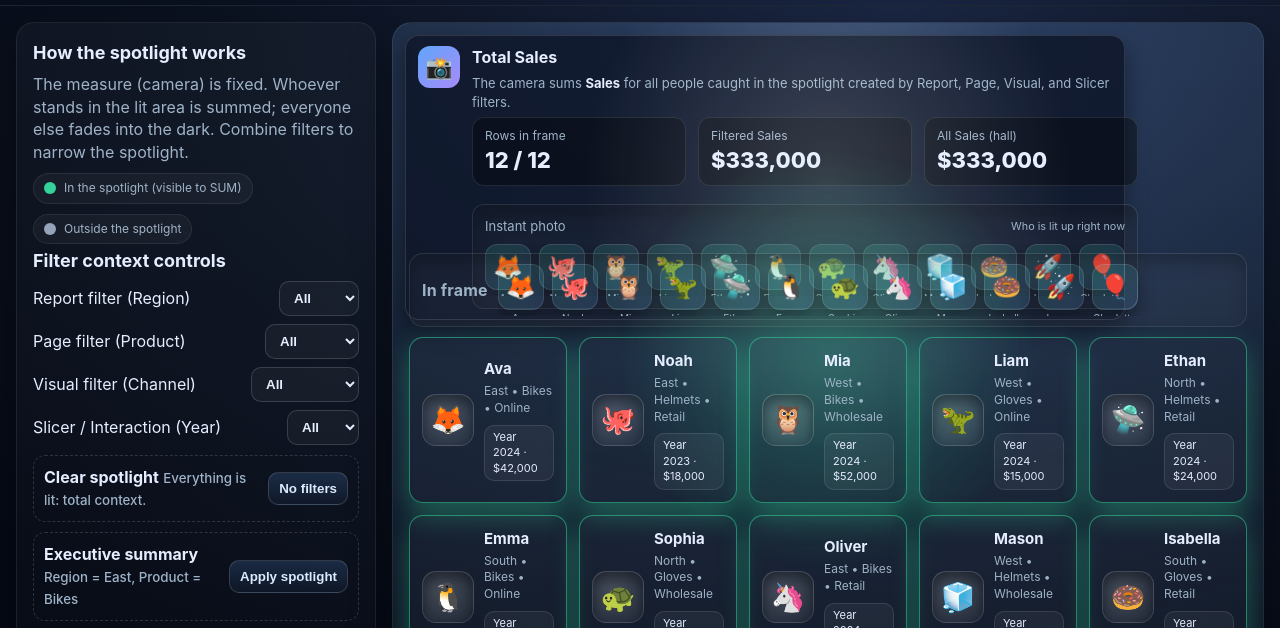
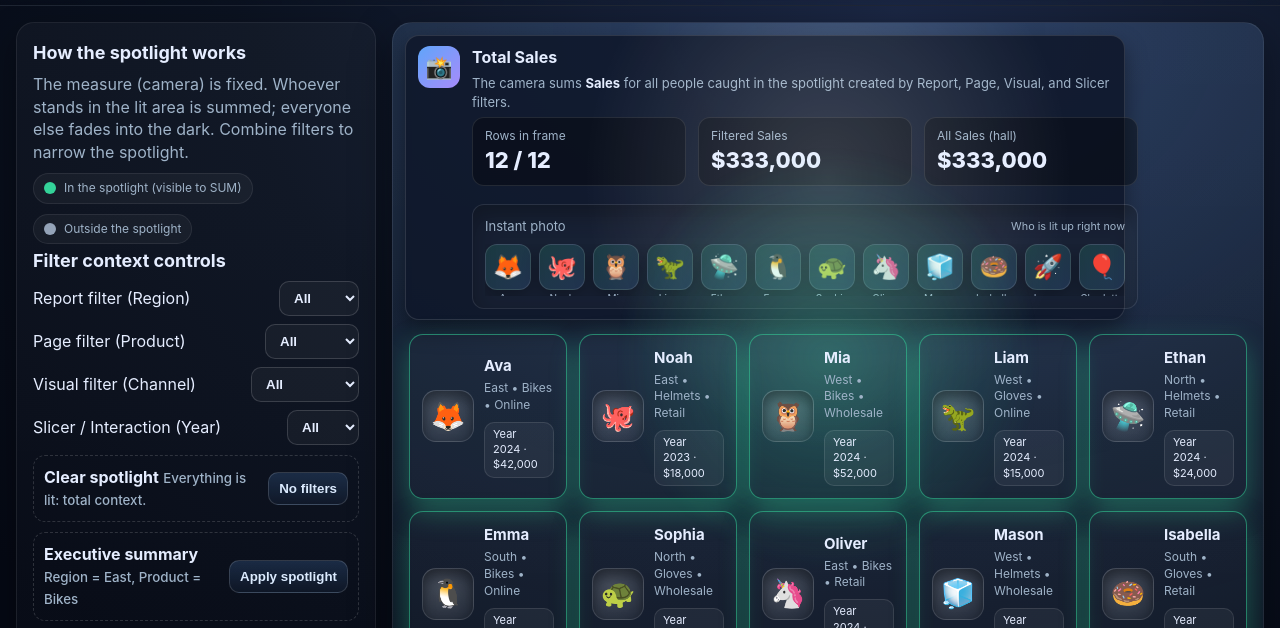
Before and after one commit to SRathinaGiri/PowerBI, a plain HTML site: page pages/FilterContextCamera.html in a window 1280 px wide. Shown: the part 143-771 px from the top of the page. Drawn offline with Linux system fonts and the light colour scheme.

Commit message:
Remove duplicate in-frame strip from filter context camera

```diff
--- a/pages/FilterContextCamera.html
+++ b/pages/FilterContextCamera.html
@@ -206,21 +206,6 @@
     .scenario button { width: 100%; background: linear-gradient(180deg, rgba(96,165,250,.18), rgba(96,165,250,.05)); color: #dbeafe; }
     .scenario small { color: var(--muted); }
 
-    .strip {
-      position: relative;
-      z-index: 2;
-      display: flex;
-      align-items: center;
-      gap: 10px;
-      padding: 10px 12px;
-      border-radius: 14px;
-      background: rgba(255,255,255,.04);
-      border: 1px solid rgba(255,255,255,.08);
-      box-shadow: inset 0 8px 16px rgba(0,0,0,.25);
-    }
-    .strip .label { color: var(--muted); font-weight: 700; letter-spacing: .01em; }
-    .strip .snap-grid { flex: 1; margin: 0; }
-
     @media (max-width: 720px) {
       .stage { padding: 24px 12px 12px; }
       .camera { position: relative; top: 0; left: 0; right: 0; max-width: none; width: 100%; margin-bottom: 12px; }
@@ -303,11 +288,6 @@
       <div class="beam"></div>
       <div class="spotlight"></div>
 
-      <div class="strip" aria-live="polite">
-        <span class="label">In frame</span>
-        <div class="snap-grid" id="characterStrip"></div>
-      </div>
-
       <div class="grid" id="people"></div>
     </div>
   </div>
@@ -386,16 +366,10 @@
 
     function renderSnapshot(filteredCards) {
       const snapshot = document.getElementById('snapshot');
-      const strip = document.getElementById('characterStrip');
-      [snapshot, strip].forEach(container => container.innerHTML = '');
-
-      const containers = [snapshot, strip];
-
-      containers.forEach(container => {
-        if (!container) return;
+      snapshot.innerHTML = '';
 
       if (!filteredCards.length) {
-          container.innerHTML = '<span class="ghost">No one is in frame right now.</span>';
+        snapshot.innerHTML = '<span class="ghost">No one is in frame right now.</span>';
         return;
       }
 
@@ -406,8 +380,7 @@
         const label = document.createElement('small');
         label.textContent = card.dataset.name;
         chip.appendChild(label);
-          container.appendChild(chip);
-        });
+        snapshot.appendChild(chip);
       });
     }
 
```
Lines whose indentation alone changed are shown as unchanged.
